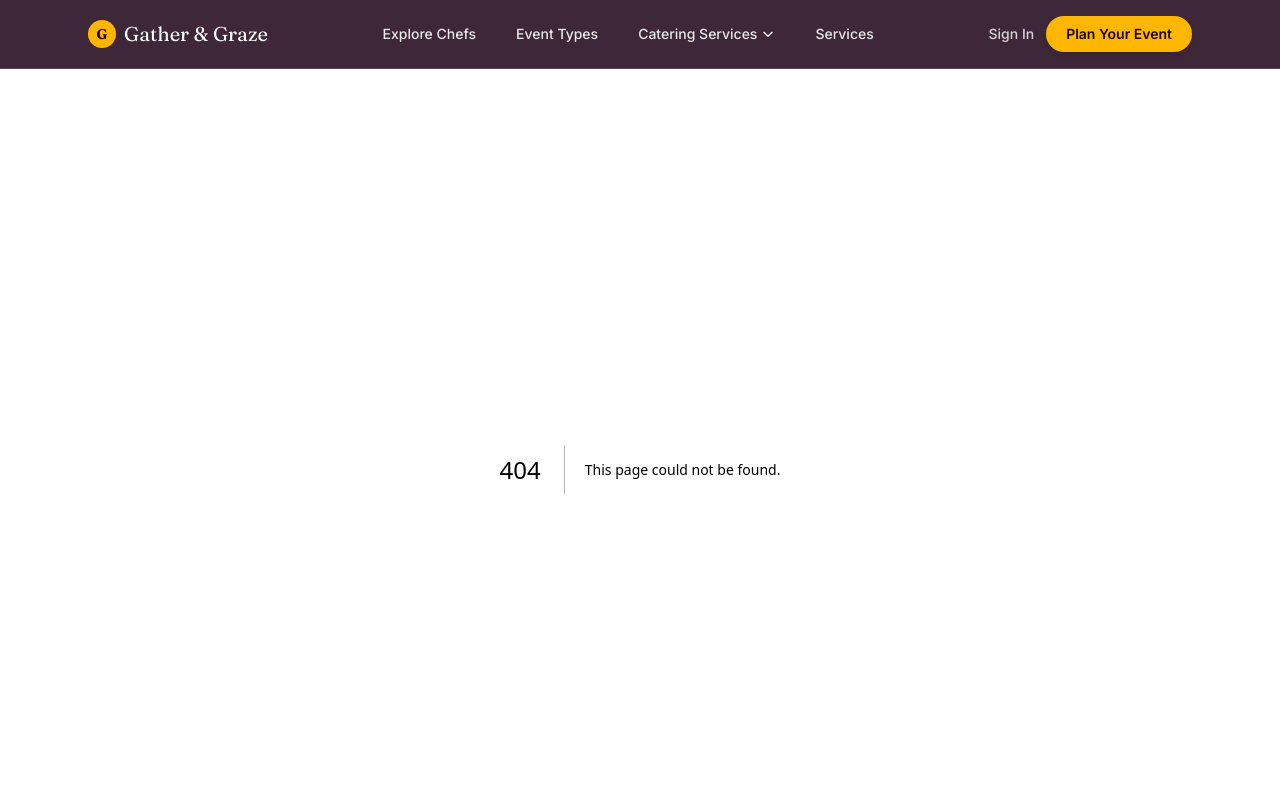
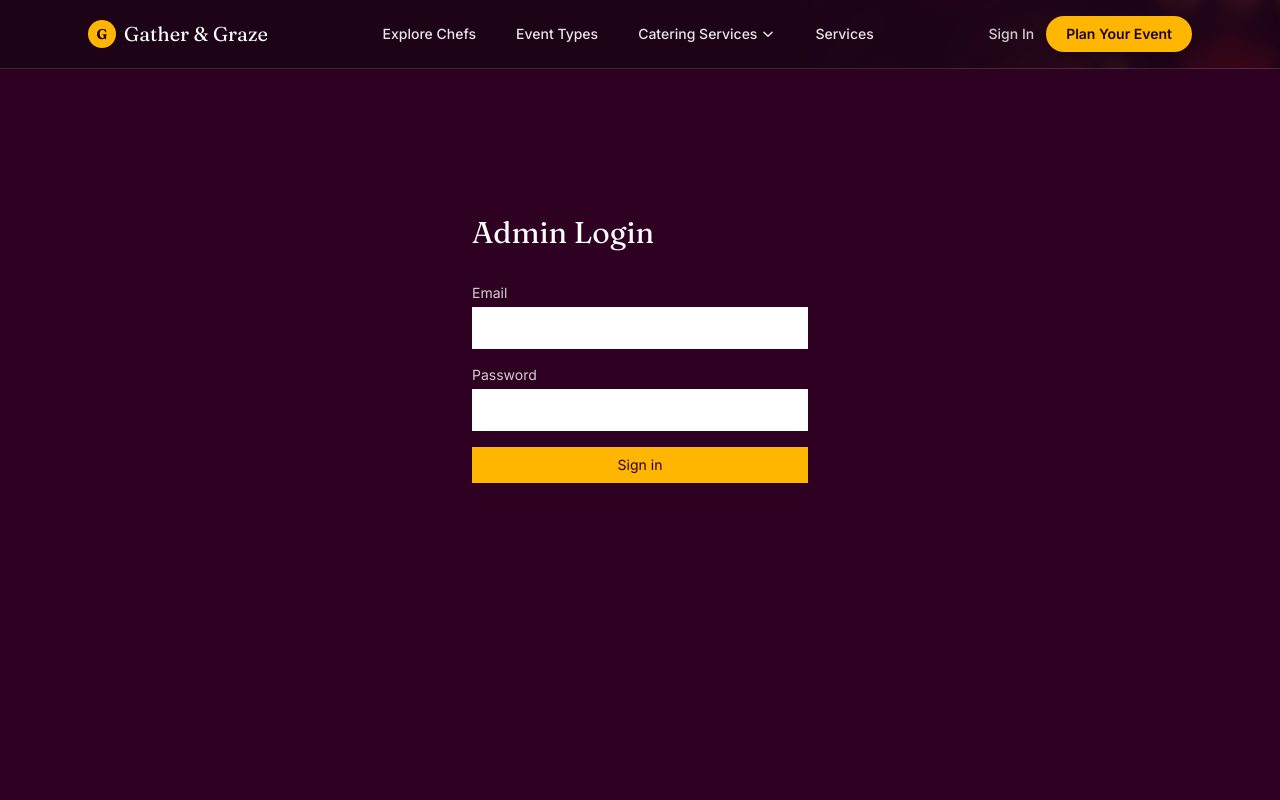
Before and after one commit to David-IT2/Events-organizing-app, a Next.js app in the folder apps/web/: page /admin/login in a window 1280 px wide. Before the commit this address had no page. Shown: the top 800 px of the page. Built offline with nearby package versions, Linux system fonts and the light colour scheme.

Commit message:
feat(admin): add admin login page

```diff
--- /dev/null
+++ b/apps/web/app/admin/login/page.tsx
@@ -0,0 +1,65 @@
+"use client";
+
+import { useState } from "react";
+import { useRouter } from "next/navigation";
+
+export default function AdminLoginPage() {
+  const router = useRouter();
+  const [error, setError] = useState("");
+  const [loading, setLoading] = useState(false);
+
+  async function handleSubmit(e: React.FormEvent<HTMLFormElement>) {
+    e.preventDefault();
+    setLoading(true);
+    setError("");
+
+    const form = new FormData(e.currentTarget);
+
+    try {
+      const res = await fetch("/api/auth/login", {
+        method: "POST",
+        headers: { "Content-Type": "application/json" },
+        body: JSON.stringify({
+          email: form.get("email"),
+          password: form.get("password"),
+        }),
+      });
+
+      if (!res.ok) {
+        const body = await res.json().catch(() => ({}));
+        throw new Error(body.error || "Login failed");
+      }
+
+      router.push("/admin/dashboard");
+      router.refresh();
+    } catch (err) {
+      setError(err instanceof Error ? err.message : "Login failed");
+    } finally {
+      setLoading(false);
+    }
+  }
+
+  return (
+    <div className="mx-auto flex min-h-[70vh] max-w-sm flex-col justify-center px-6">
+      <h1 className="font-display text-3xl text-ink">Admin Login</h1>
+      <form onSubmit={handleSubmit} className="mt-8 space-y-4">
+        <div>
+          <label className="mb-1 block text-sm text-white/80">Email</label>
+          <input type="email" name="email" required className="w-full border border-white/20 bg-white text-slate-900 font-medium px-3 py-2" />
+        </div>
+        <div>
+          <label className="mb-1 block text-sm text-white/80">Password</label>
+          <input type="password" name="password" required className="w-full border border-white/20 bg-white text-slate-900 font-medium px-3 py-2" />
+        </div>
+        {error && <p className="text-sm text-rust">{error}</p>}
+        <button
+          type="submit"
+          disabled={loading}
+          className="w-full bg-olive px-4 py-2 text-sm text-paper transition hover:bg-olive/90 disabled:opacity-60"
+        >
+          {loading ? "Signing in..." : "Sign in"}
+        </button>
+      </form>
+    </div>
+  );
+}
```
